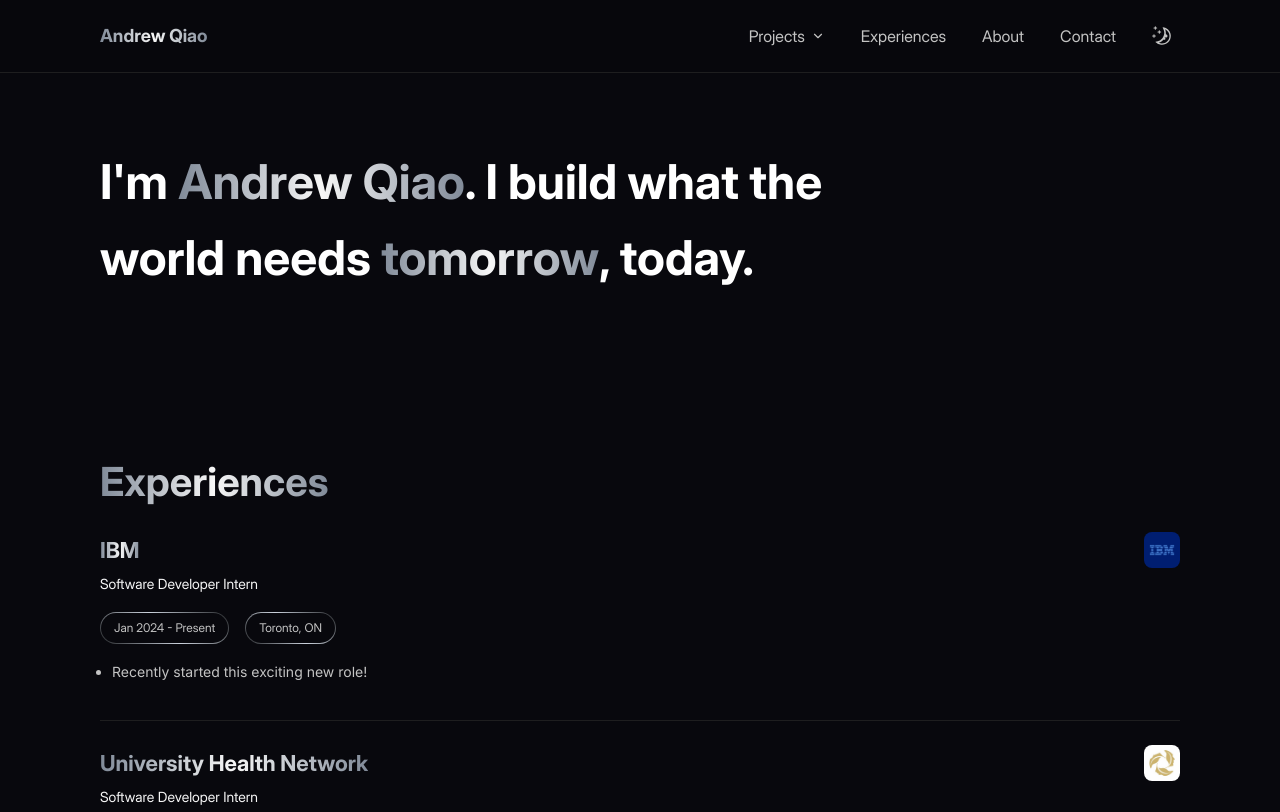
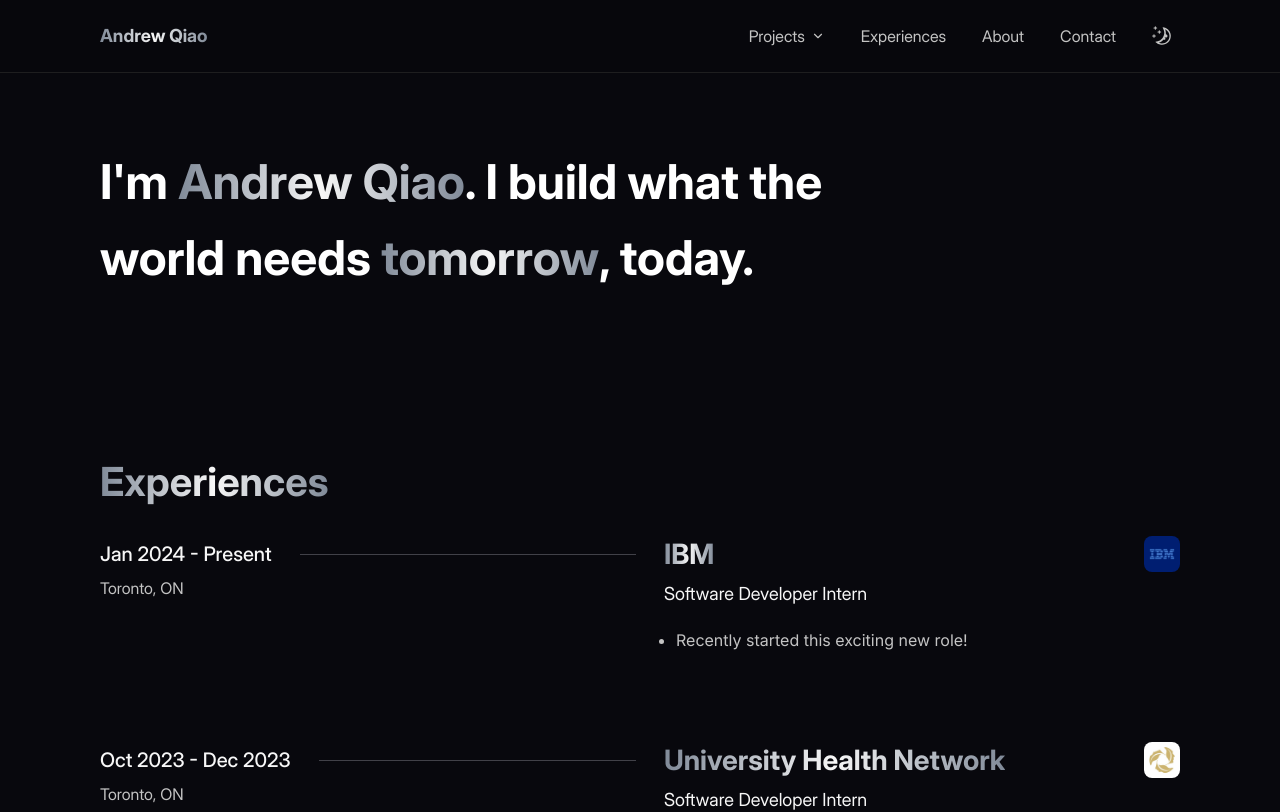
Before and after one commit to qiaoandrew/andrewqiao.com, a Next.js app: page / in a window 1280 px wide. Shown: the top 812 px of the page. Built offline with nearby package versions, Linux system fonts and the light colour scheme.

Commit message:
finish experiences

```diff
--- a/src/components/elements/Experience.tsx
+++ b/src/components/elements/Experience.tsx
@@ -22,9 +22,17 @@ export default function Experience({
   icon,
 }: ExperienceProps) {
   return (
-    <div>
-      <div className="mb-1 flex justify-between">
-        <h3 className="text-5.5 line-clamp-1 flex-shrink font-display font-bold">
+    <div className="md:flex md:justify-between md:gap-7">
+      <div className="hidden md:block">
+        <p className="leading-11 font-display text-5 font-medium text-foreground">
+          {date}
+        </p>
+        <p className="font-display text-primary-foreground">{location}</p>
+      </div>
+      <hr className="md:my-5.5 hidden md:block md:flex-grow md:text-ring" />
+      <div className="md:w-[420px] lg:w-[516px]">
+        <div className="mb-1 flex items-center justify-between xs:mb-0.5">
+          <h3 className="text-5.5 line-clamp-1 flex-shrink font-display font-bold xs:text-7">
             <GradientText>{company}</GradientText>
           </h3>
           <Image
@@ -35,23 +43,26 @@ export default function Experience({
             className="size-9 flex-shrink-0 rounded-2"
           />
         </div>
-      <p className="mb-4 font-display text-3.5 text-foreground">{role}</p>
-      <div className="mb-4 flex gap-4">
+        <p className="mb-4 font-display text-3.5 text-foreground xs:text-4.5">
+          {role}
+        </p>
+        <div className="mb-4 flex gap-4 md:hidden">
           {[date, location].map((item) => (
             <GradientBorder borderRadius="rounded-full" key={item}>
-            <Badge className="font-display">{item}</Badge>
+              <Badge className="font-display xs:text-3.5">{item}</Badge>
             </GradientBorder>
           ))}
         </div>
-      <ul className="flex list-disc flex-col gap-1 pl-3">
+        <ul className="flex list-disc flex-col gap-1 pl-3 xs:gap-1.5">
           {points.map((point, i) => (
             <li
               key={`point-${i}`}
-            className="text-3.5 text-primary-foreground"
+              className="text-3.5 text-primary-foreground xs:text-4"
               dangerouslySetInnerHTML={{ __html: point }}
             />
           ))}
         </ul>
       </div>
+    </div>
   );
 }
--- a/src/components/sections/Experiences.tsx
+++ b/src/components/sections/Experiences.tsx
@@ -66,6 +66,7 @@ export default function Experiences() {
       <h2 className="mb-5 font-display text-7 font-bold md:mb-6 md:text-10">
         <GradientText>Experiences</GradientText>
       </h2>
+      <div className="grid md:gap-21">
         {EXPERIENCES.map(
           ({ id, company, role, date, location, points, icon }, i) => (
             <Fragment key={id}>
@@ -78,11 +79,12 @@ export default function Experiences() {
                 icon={icon}
               />
               {i !== EXPERIENCES.length - 1 && (
-              <hr className="mb-6 mt-9 text-border" />
+                <hr className="mb-6 mt-9 text-border md:hidden" />
               )}
             </Fragment>
           )
         )}
+      </div>
     </section>
   );
 }
--- a/tailwind.config.ts
+++ b/tailwind.config.ts
@@ -69,7 +69,7 @@ const config: Config = {
       11: ['44px', '56px'],
       12: ['48px', '60px'],
     },
-    leading: {
+    lineHeight: {
       1: '4px',
       2: '8px',
       3: '12px',
@@ -152,6 +152,7 @@ const config: Config = {
         },
       },
       spacing: {
+        5.5: '22px',
         18: '72px',
         21: '84px',
         25: '100px',
```
Lines whose indentation alone changed are shown as unchanged.
